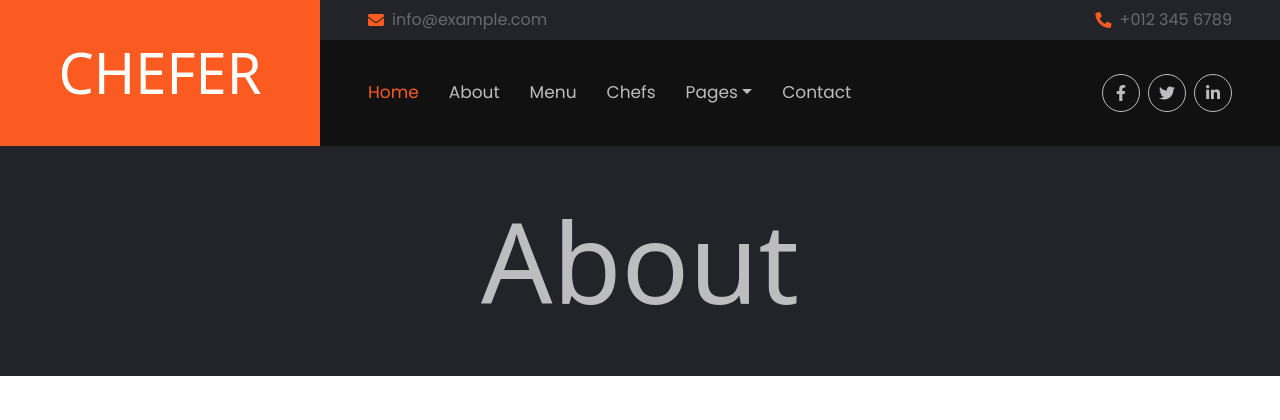
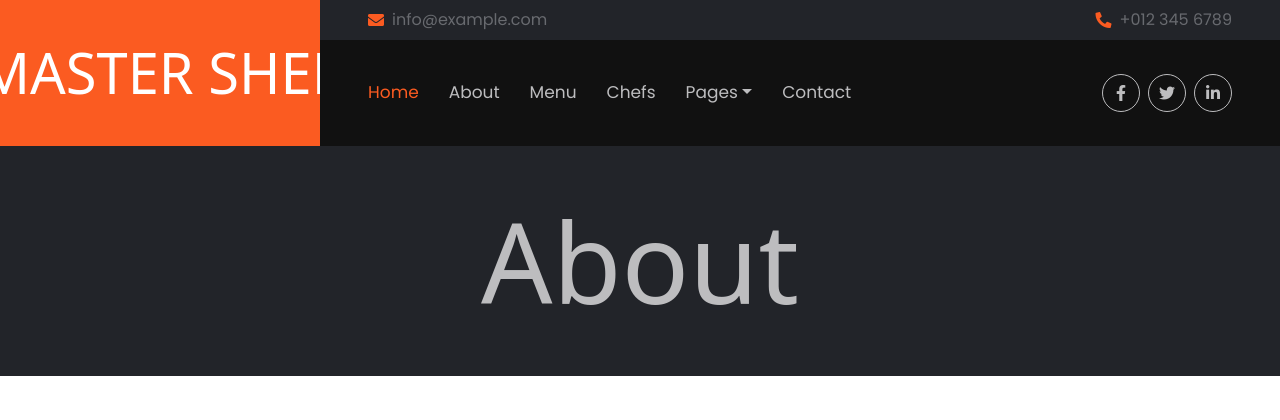
Before and after one commit to zenzubair/shef-mater, a Flask app: page /about in a window 1280 px wide. Shown: the top 420 px of the page. Run offline with Flask 3, Linux system fonts and the light colour scheme; some libraries are stand-ins or nearby versions; some web fonts are replaced.

Commit message:
initial commite

```diff
--- a/templates/header.html
+++ b/templates/header.html
@@ -1,7 +1,7 @@
 
 <head>
     <meta charset="utf-8">
-    <title>CHEFER - Chef Website Template</title>
+    <title>Master Shef </title>
     <meta content="width=device-width, initial-scale=1.0" name="viewport">
     <meta content="Free HTML Templates" name="keywords">
     <meta content="Free HTML Templates" name="description">
@@ -44,7 +44,7 @@
             <div class="col-lg-3 bg-primary d-none d-lg-block">
                 <a href="{{url_for('index')}}"
                     class="navbar-brand w-100 h-100 m-0 p-0 d-flex align-items-center justify-content-center">
-                    <h1 class="m-0 display-4 text-white text-uppercase">Chefer</h1>
+                    <h1 class="m-0 display-4 text-white text-uppercase">Master Shef</h1>
                 </a>
             </div>
             <div class="col-lg-9">
@@ -64,7 +64,7 @@
                 </div>
                 <nav class="navbar navbar-expand-lg navbar-dark p-3 p-lg-0 px-lg-5" style="background: #111111;">
                     <a href="{{url_for('index')}}" class="navbar-brand d-block d-lg-none">
-                        <h1 class="m-0 display-4 text-primary text-uppercase">Chefer</h1>
+                        <h1 class="m-0 display-4 text-primary text-uppercase">Master Shef</h1>
                     </a>
                     <button type="button" class="navbar-toggler" data-bs-toggle="collapse"
                         data-bs-target="#navbarCollapse">
```
